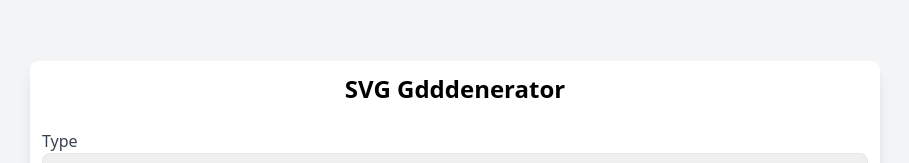
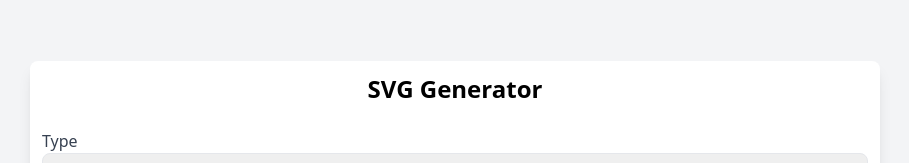
Before and after one commit to 27Lia/readme-decorate, a Next.js app: page / in a window 1280 px wide. Shown: the top 163 px of the page, without its empty margins (169-1078 px from the left). Built offline with nearby package versions, Linux system fonts and the light colour scheme.

Commit message:
doc:제목수정

```diff
--- a/app/components/SvgRequest.tsx
+++ b/app/components/SvgRequest.tsx
@@ -87,9 +87,7 @@ export default function SvgRequest() {
   return (
     <div className="custom-min-width min-h-screen flex gap-8 flex-wrap items-center justify-center bg-gray-100">
       <div className="bg-white p-3 rounded-lg shadow-lg w-full custom-max-width">
-        <h1 className="text-2xl font-bold mb-6 text-center">
-          SVG Gdddenerator
-        </h1>
+        <h1 className="text-2xl font-bold mb-6 text-center">SVG Generator</h1>
         <form onSubmit={handleSubmit}>
           <div className="mb-4">
             <label className="block text-gray-700">Type</label>
```
